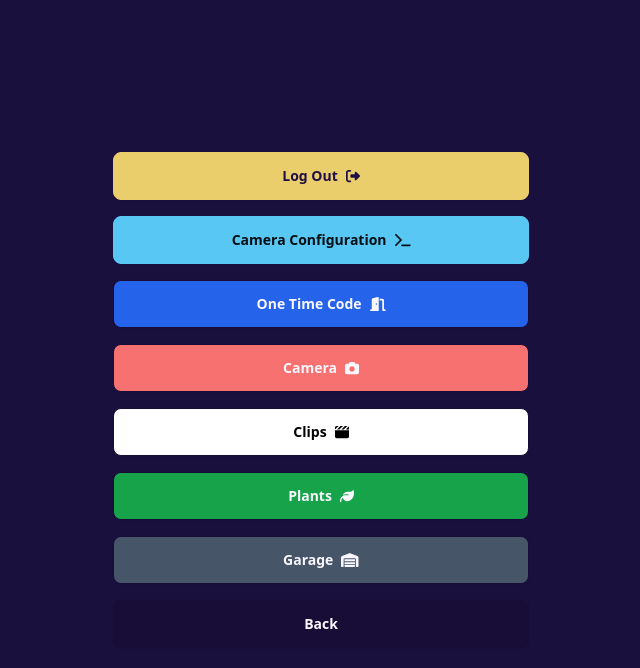
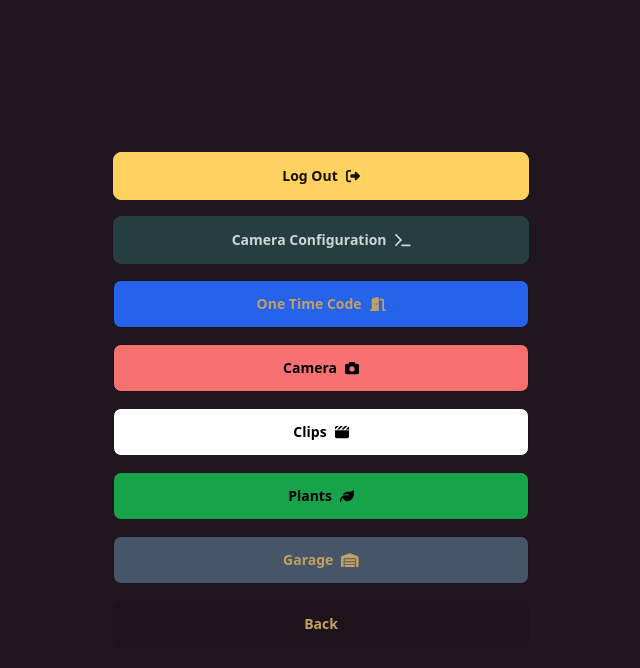
Before and after one commit to canavan-a/home-server, a React (Vite) app in the folder client/: page /settings in a window 1280 px wide. Shown: the top 668 px of the page, without its empty margins (319-959 px from the left). Built offline with nearby package versions, Linux system fonts and the light colour scheme.

Commit message:
style changes

```diff
--- a/client/index.html
+++ b/client/index.html
@@ -1,5 +1,5 @@
 <!DOCTYPE html>
-<html lang="en" data-theme="synthwave">
+<html lang="en" data-theme="coffee">
   <head>
     <meta charset="UTF-8" />
     <link rel="icon" href="/favicon.ico" />
--- a/client/src/pages/Login.jsx
+++ b/client/src/pages/Login.jsx
@@ -5,7 +5,7 @@ import { FontAwesomeIcon } from "@fortawesome/react-fontawesome";
 import { faBars } from "@fortawesome/free-solid-svg-icons";
 
 export const Login = () => {
-  const LOCK_COLOR = "#FFFFFF";
+  const LOCK_COLOR = "currentColor";
 
   const navigate = useNavigate();
   const [password, setPassword] = useState("");
@@ -127,7 +127,6 @@ export const Login = () => {
                         width="200"
                         height="200px"
                         viewBox="0 0 16 16"
-                        fill="none"
                         xmlns="http://www.w3.org/2000/svg"
                       >
                         <path
@@ -145,7 +144,6 @@ export const Login = () => {
                           width="200px"
                           height="200px"
                           viewBox="0 0 16 16"
-                          fill="none"
                           xmlns="http://www.w3.org/2000/svg"
                         >
                           <path
--- a/client/src/pages/Settings.jsx
+++ b/client/src/pages/Settings.jsx
@@ -49,7 +49,7 @@ export const Settings = () => {
               One Time Code <FontAwesomeIcon icon={faDoorOpen} />
             </button>
             <button
-              className="btn btn-glass bg-red-400 w-full"
+              className="btn btn-glass text-black bg-red-400 w-full"
               onClick={() => {
                 navigate("/camera");
               }}
@@ -65,7 +65,7 @@ export const Settings = () => {
               Clips <FontAwesomeIcon icon={faClapperboard} />
             </button>
             <button
-              className="btn btn-glass bg-green-600 w-full"
+              className="btn btn-glass text-black bg-green-600 w-full"
               onClick={() => {
                 navigate("/plants");
               }}
--- a/client/tailwind.config.js
+++ b/client/tailwind.config.js
@@ -16,6 +16,7 @@ export default {
       "lemonade",
       "nord",
       "synthwave",
+      "coffee"
     ],
   },
 };
```
